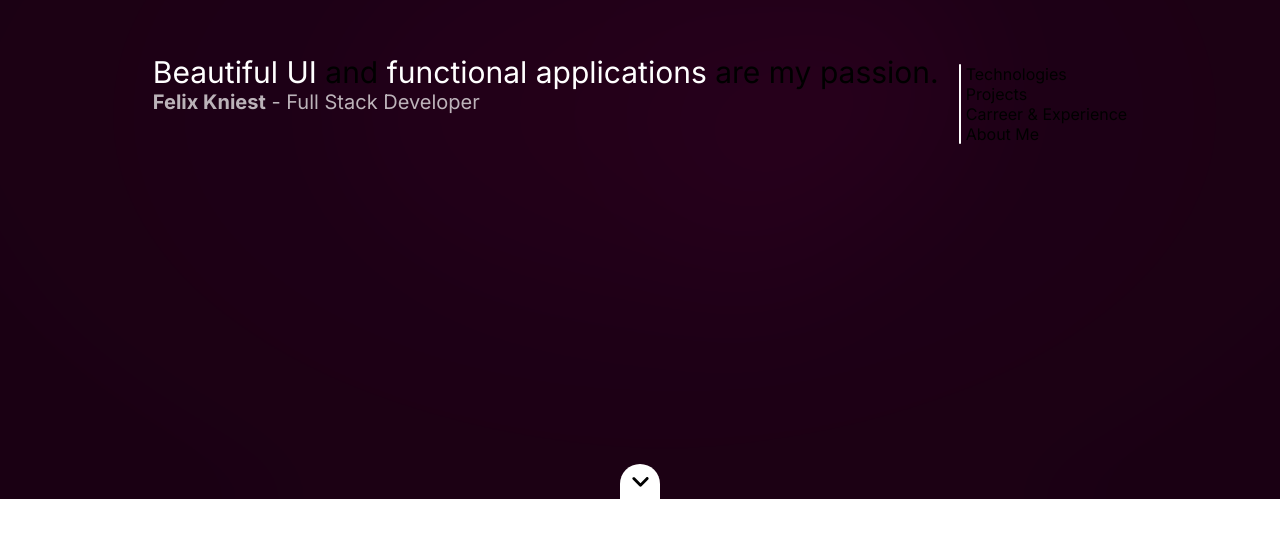
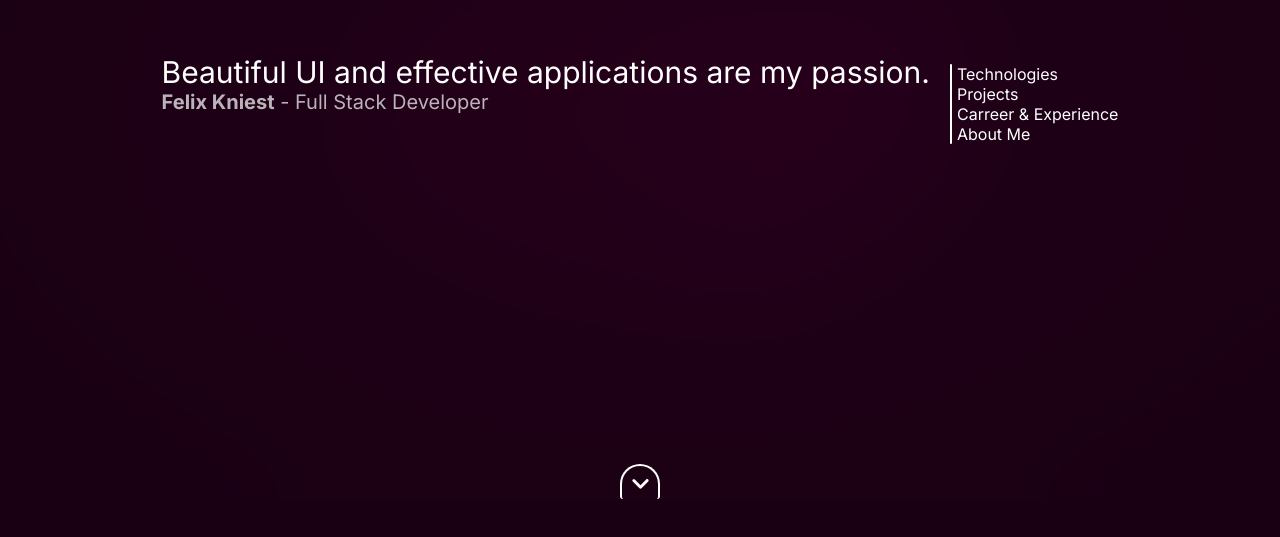
Before and after one commit to PrivFelixKniest/portfolio-website, a Next.js app: page / in a window 1280 px wide. Shown: the part 301-838 px from the top of the page. Built offline with nearby package versions, Linux system fonts and the light colour scheme.

Commit message:
base layout

```diff
--- a/src/app/globals.css
+++ b/src/app/globals.css
@@ -1,6 +1,29 @@
 @font-face {
   font-family: Lexend;
   src: url(./resources/Lexend-VariableFont_wght.ttf);
+}
+
+/* width */
+::-webkit-scrollbar {
+  width: 7px;
+  height: 7px;
+}
+
+/* Track */
+::-webkit-scrollbar-track {
+  background: rgba(255,255,255,0.3);
+}
+
+/* Handle */
+::-webkit-scrollbar-thumb {
+  background-color: #f2e4ee;
+  border-radius: 5px;
+  transition: background-color .3s linear;
+}
+
+/* Handle on hover */
+::-webkit-scrollbar-thumb:hover {
+  background-color: #ebd4e4;
 }
 
 * {
@@ -12,25 +35,26 @@
 html,
 body {
   font-family: "Lexend";
-  max-width: 100vw;
-  overflow-x: hidden;
-  background-color: white;
+  color: white;
+  background-color: rgb(26,0,19);
+  scroll-behavior:smooth;
 }
 
-body {
-  color: rgb(var(--foreground-rgb));
-  background: linear-gradient(
-      to bottom,
-      transparent,
-      rgb(var(--background-end-rgb))
-    )
-    rgb(var(--background-start-rgb));
+:root {
+  cursor: url('./resources/cursor/cursor.png'), auto;
+}
+
+.contentContainer {
+  max-width: 1250px;
+  margin: 0 100px;
+  height: 100%;
 }
 
 a {
   color: inherit;
   text-decoration: none;
   transition: all .2s linear;
+  cursor: url('./resources/cursor/click.png') 3 3, auto;
 }
 
 a:hover {
@@ -85,15 +109,69 @@ a:hover {
   background-color: rgb(255,200,230);
 }
 
-@media (prefers-color-scheme: dark) {
-  html {
-    color-scheme: dark;
+.staticNoiseOverlay {
+  position: fixed;
+  top: 0;
+  left: 0;
+  width: 100vw;
+  height: 100vh;
+  overflow: hidden;
+  pointer-events: none;
+  background:
+    repeating-radial-gradient(#000 0 0.0001%,#fff 0 0.0002%) 50% 0/3000px 3000px,
+    repeating-radial-gradient(#000 0 0.0001%,#fff 0 0.0002%) 20% 20%/2500px 2500px,
+    repeating-conic-gradient(#000 0 0.0001%,#fff 0 0.0002%) 60% 60%/4500px 4500px;
+  background-blend-mode: difference;
+  animation: b .2s infinite alternate;
+  opacity: .06;
+
+}
+
+.highlightWhite {
+  transition: color .3s linear;
+}
+
+.headerLinkListItem {
+  display: inline-block;
+  animation: moveright .8s ease-out infinite;
+  max-width: 180px;
+}
+.headerLinkListItem:hover {
+  display: inline-block;
+  transform: translateX(2px)
+}
+
+.headerLinkListItem#item1 {
+  animation-play-state: paused;
+  animation-delay: calc(var(--scroll) * -1s);
+}
+.headerLinkListItem#item2 {
+  animation-play-state: paused;
+  animation-delay: calc(calc(var(--scroll) - .1) * -1s);
+}
+.headerLinkListItem#item3 {
+  animation-play-state: paused;
+  animation-delay: calc(calc(var(--scroll) - .2) * -1s);
+}
+.headerLinkListItem#item4 {
+  animation-play-state: paused;
+  animation-delay: calc(calc(var(--scroll) - .3) * -1s);
+}
+
+@keyframes moveright {
+  to {
+    transform: translateX(20%);
+    opacity: 0;
   }
 }
 
-@media only screen and (min-width: 901px) {
+.highlightWhite:hover {
+  color: white;
+}
+@keyframes b{
+  100% {background-position: 50% 0, 20% 20%, 60% 50%}
+}
 
-}
 @media only screen and (max-width: 900px) {
   .flexCollapse {
     flex-direction: column;
@@ -102,4 +180,9 @@ a:hover {
     height: 2px;
     width: 200px;
   }
+  .contentContainer {
+    max-width: 1250px;
+    margin: 0 50px;
+    height: 100%;
+  }
 }
--- a/src/app/layout.tsx
+++ b/src/app/layout.tsx
@@ -1,3 +1,4 @@
+import { Box } from '@mui/material'
 import './globals.css'
 import type { Metadata } from 'next'
 import { Inter } from 'next/font/google'
@@ -14,9 +15,29 @@ export default function RootLayout({
 }: {
   children: React.ReactNode
 }) {
+  const renderNavBar = () => {
+    return (
+      <Box sx={{width: "100vw", height: "50px", backgroundColor: "rgba(12,0,6,.5)", position: "fixed", top: "0", left: "0", display: "flex", justifyContent: "center"}}>
+        <Box sx={{height: "100%", minWidth: "250px", maxWidth: "350px", width: "40%", display: "flex", flexDirection: "column", justifyContent: "flex-end"}}>
+          <Box sx={{display: "flex", width: "100%", justifyContent: "center", gap: 2, marginBottom: "14px", whiteSpace: "nowrap"}}>
+            <a>Technologies</a>
+            <a>Projects</a>
+            <a>Carreer & Experience</a>
+            <a>About Me</a>
+          </Box>
+          <Box sx={{ width: "100%", height: "2px", backgroundColor: "white", borderRadius: "0 0 400px 400px"}} />
+        </Box>
+      </Box>
+    )
+  }
+
   return (
     <html lang="en">
-      <body className={inter.className}>{children}</body>
+      <body className={inter.className}>
+        {children}
+        {renderNavBar()}
+        <div className="staticNoiseOverlay" />
+      </body>
     </html>
   )
 }
--- a/src/app/page.tsx
+++ b/src/app/page.tsx
@@ -1,29 +1,79 @@
+"use client";
+
 import { Box } from "@mui/material";
 import KeyboardArrowDownRoundedIcon from '@mui/icons-material/KeyboardArrowDownRounded';
+import { useEffect, useState } from "react";
+
 
 export default function Home() {
+  const defaultNameDoubleOffset = -20;
+  const activeNameDoubleOffset = -10;
+  const secondDefaultNameDoubleOffset = -40;
+  const secondActiveNameDoubleOffset = -15;
+  const [nameDoubleOffset, setNameDoubleOffset] = useState(defaultNameDoubleOffset);
+  const [secondNameDoubleOffset, setSecondNameDoubleOffset] = useState(secondDefaultNameDoubleOffset);
+
+
+  useEffect(() => {
+    document.addEventListener("mousemove", parallax);
+    function parallax(event) {
+      this.querySelectorAll(".mouse").forEach((shift) => {
+        const position = shift.getBoundingClientRect();
+        const adjustedPos = {
+          x: position.x - parseFloat(shift.style.transform.replace("translateX(", "").replace(")", "")) || 0,
+        }
+        if (window.innerWidth > 900) {
+          const x = ((adjustedPos.x+position.width/2+3.5)-event.pageX)*-0.05;
+          shift.style.transform = `translateX(${x}px)`;
+        }
+        else {
+          shift.style.transform = "translateX(0px)";
+        }
+      });
+    }
+    window.addEventListener('scroll', () => {
+      document.body.style.setProperty('--scroll', window.pageYOffset / (document.body.offsetHeight - window.innerHeight));
+      console.log(document.body.style.cssText)
+    }, false);
+  }, [])
+
+  const handleMouseEnterName = () => {
+    setNameDoubleOffset(activeNameDoubleOffset)
+    setSecondNameDoubleOffset(secondActiveNameDoubleOffset)
+  }
+
+  const handleMouseLeaveName = () => {
+    setNameDoubleOffset(defaultNameDoubleOffset)
+    setSecondNameDoubleOffset(secondDefaultNameDoubleOffset)
+  }
+
+
   function renderLinkTree() {
     return (
-      <Box sx={{ display: "flex", flexDirection: "column", justifyContent: "flex-end"}}>
-        <a href="/">Technologies</a>
-        <a href="/">Projects</a>
-        <a href="/">Carreer & Experience</a>
-        <a href="/">About Me</a>
+      <Box sx={{ display: "flex", flexDirection: "column", justifyContent: "center"}}>
+        <a href="/" className="headerLinkListItem" id="item1">Technologies</a>
+        <a href="/" className="headerLinkListItem" id="item2">Projects</a>
+        <a href="/" className="headerLinkListItem" id="item3">Carreer & Experience</a>
+        <a href="/" className="headerLinkListItem" id="item4">About Me</a>
       </Box>)
   }
+
   return (
-    <body>
+    <Box>
       <Box
-        className="backgroundImg"
+        className="backgroundImg sectionHeader"
         sx={{
           height: "100vh",
+          backgroundSize: "cover",
           display: "flex",
           justifyContent: "center",
-          backgroundSize: "cover",
           backgroundPosition: "50% 50%",
           position: "relative",
+          zIndex: 1
         }}
       >
+        <Box className="contentContainer">
+          <Box sx={{display: "flex", justifyContent: "center", height: "100%"}}>
             <Box sx={{
               position: "absolute",
               bottom: "0",
@@ -31,25 +81,48 @@ export default function Home() {
               transform: "translateX(-50%)",
               height: "35px",
               width: "40px",
-          backgroundColor: "white",
-          borderRadius: "20px 20px 0 0",
+              border: "solid 2px white",
+              borderBottom: "none",
+              borderRadius: "20px 20px 3px 3px",
               display: "flex",
               justifyContent: "center",
             }}>
-          <Box sx={{display: "flex", justifyContent: "center", flexDirection: "column"}}>
-            <KeyboardArrowDownRoundedIcon sx={{ color: "black", height: "35px", width: "35px" }}/>
+              <Box sx={{ display: "flex", justifyContent: "center", flexDirection: "column"}}>
+                <a href="#section1"><KeyboardArrowDownRoundedIcon className="highlightedText" sx={{ color: "white", height: "35px", width: "35px", transform: `translateY(3px)`}}/></a>
               </Box>
             </Box>
-        <Box sx={{display: "flex", flexDirection: "column", justifyContent: "center"}}>
+            <Box sx={{height: "100%", display: "flex", flexDirection: "column", justifyContent: "center"}}>
               <Box>
-            <Box className="flexCollapse" sx={{display: "flex"}}>
+                <Box className="flexCollapse mouse" sx={{display: "flex"}}>
                   <Box sx={{marginRight: "20px"}}>
                     <Box className="mainHeading">
-                  <span className="highlightedText hover-underline-animation">Beautiful UI</span> and <span className="highlightedText hover-underline-animation">functional applications</span> are my passion.
+                      <span className="highlightedText hover-underline-animation">Beautiful UI</span> and <span className="highlightedText hover-underline-animation">effective applications</span> are my passion.
                     </Box>
 
                     <Box className="subHeading">
-                  <b>Felix Kniest</b> - Full Stack Developer
+                      <b className="highlightWhite" onMouseEnter={handleMouseEnterName} onMouseLeave={handleMouseLeaveName}>Felix Kniest</b> - Full Stack Developer
+                    </Box>
+                    <Box className="subHeading" sx={{overflow: "hidden"}}>
+                      <Box sx={{
+                        transform: `translateY(${nameDoubleOffset}px)`,
+                        transition: "transform .3s ease-out",
+                        height: "14px"
+                      }}>
+                        <b className="highlightWhite" onMouseEnter={handleMouseEnterName} onMouseLeave={handleMouseLeaveName} >
+                          Felix Kniest
+                        </b>
+                      </Box>
+                    </Box>
+                    <Box className="subHeading" sx={{overflow: "hidden"}}>
+                      <Box sx={{
+                        transform: `translateY(${secondNameDoubleOffset}px)`,
+                        transition: "transform .3s ease-out",
+                        height: "7px"
+                      }}>
+                        <b className="highlightWhite" onMouseEnter={handleMouseEnterName} onMouseLeave={handleMouseLeaveName} >
+                          Felix Kniest
+                        </b>
+                      </Box>
                     </Box>
                   </Box>
                   <Box className="flexCollapse" sx={{display: "flex", marginTop: "10px"}}>
@@ -60,7 +133,11 @@ export default function Home() {
               </Box>
             </Box>
           </Box>
-      <Box sx={{height: "200px"}}></Box>
-    </body>
+        </Box>
+      </Box>
+      <Box id="section1" sx={{height: "1600px",}}>
+        <Box className="contentContainer" />
+      </Box>
+    </Box>
   )
 }
```
Also changed, not shown: src/app/resources/cursor/click.png (added), src/app/resources/cursor/cursor.png (added). Lines whose indentation alone changed are shown as unchanged.
